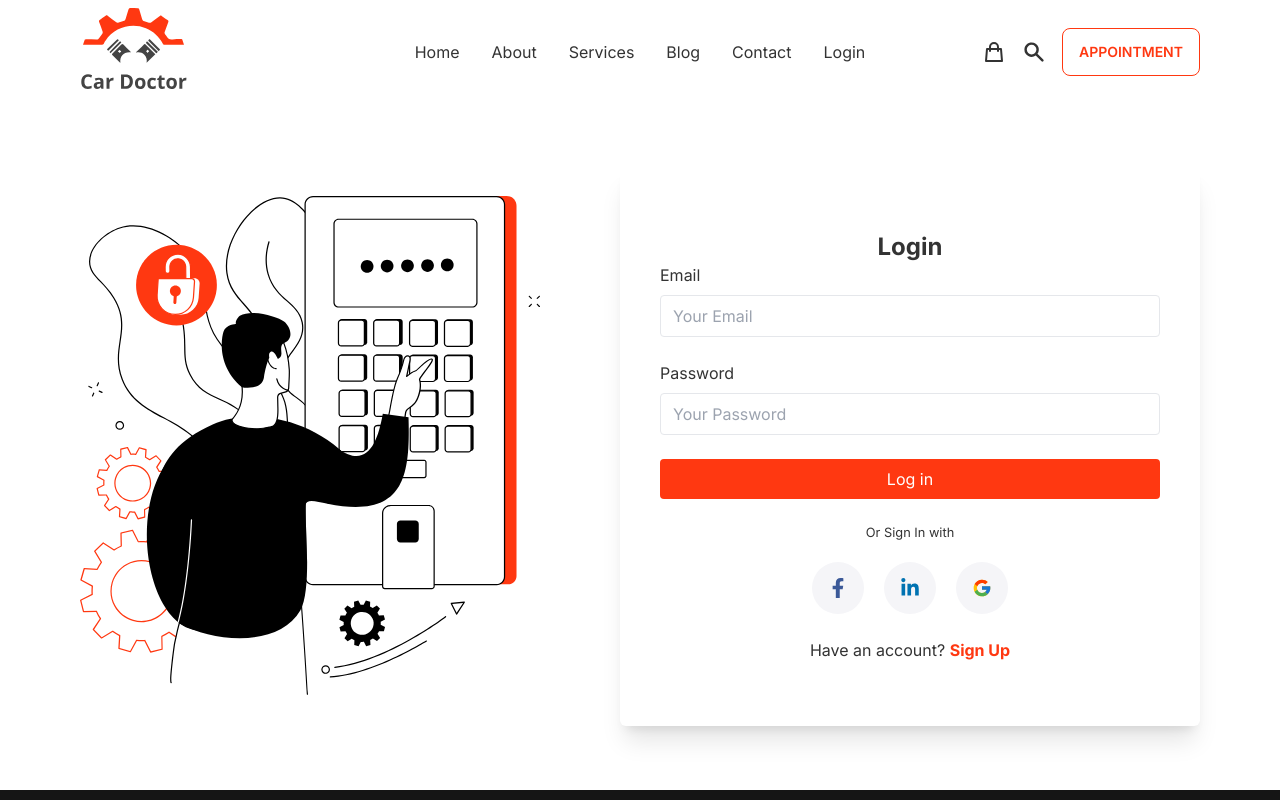
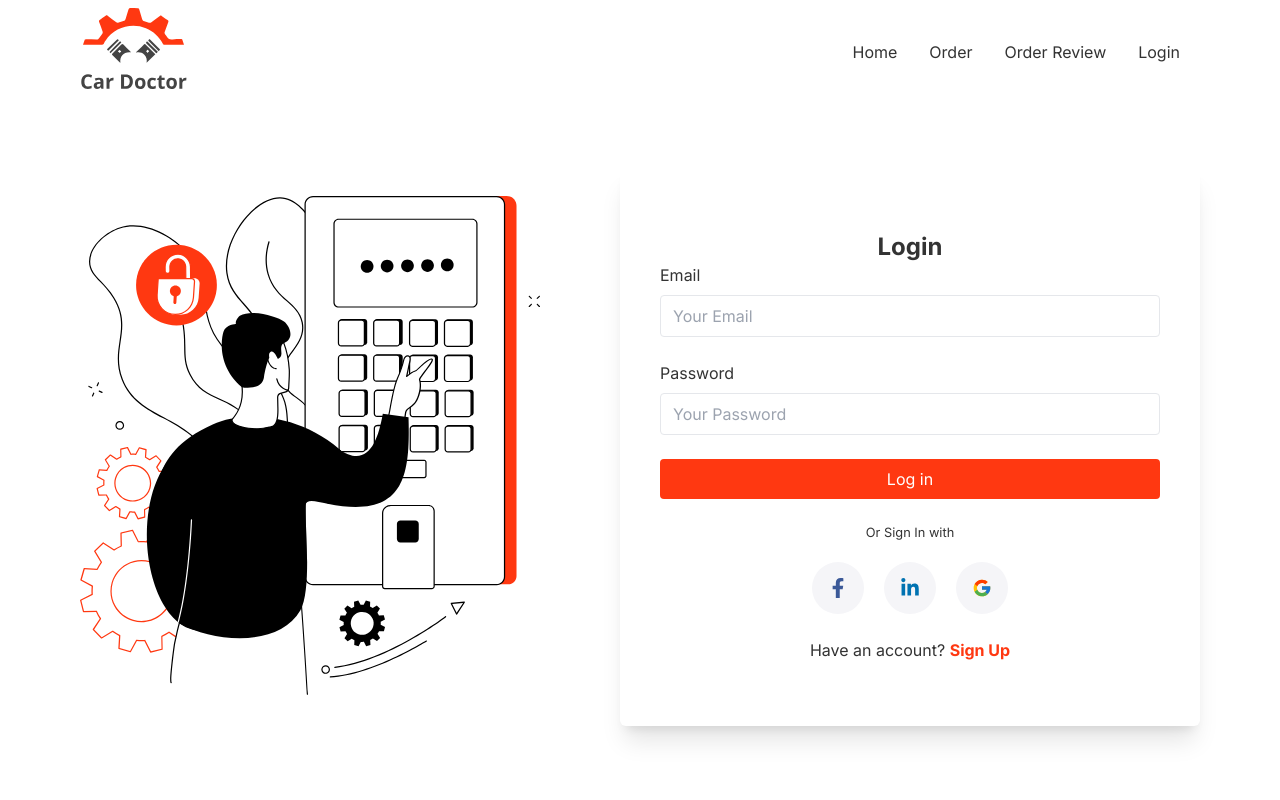
Before and after one commit to noyonalways/car-doctor, a React (Vite) app: page /login in a window 1280 px wide. Shown: the top 800 px of the page. Built offline with nearby package versions, Linux system fonts and the light colour scheme.

Commit message:
loginand signup page update

```diff
--- /dev/null
+++ b/src/Layouts/Authentication.jsx
@@ -0,0 +1,15 @@
+import React from "react";
+import { Outlet } from "react-router-dom";
+import Navbar from "../shared/Navbar";
+import ShortNavbar from "../shared/ShortNavbar";
+
+const Authentication = () => {
+	return (
+		<div>
+			<ShortNavbar />
+			<Outlet />
+		</div>
+	);
+};
+
+export default Authentication;
--- a/src/Pages/NotFound/NotFound.jsx
+++ b/src/Pages/NotFound/NotFound.jsx
@@ -1,14 +1,24 @@
-import React from 'react';
-import notFoundImage from '../../assets/icons/404.svg'
+import React from "react";
+import { Link, useNavigate } from "react-router-dom";
+import notFoundImage from "../../assets/icons/404.svg";
 
 const NotFound = () => {
-    return (
-        <section className='py-44'>
-            <div className="container flex justify-center items-center">
-                <img className='max-w-xs md:max-w-md' src={notFoundImage} alt="" />
-            </div>
-        </section>
-    );
+	const navigate = useNavigate();
+	return (
+		<section className="py-44 flex items-center justify-center h-screen">
+			<div className="container flex justify-center items-center">
+				<div>
+					<img className="max-w-xs md:max-w-md" src={notFoundImage} alt="" />
+					<div className="flex justify-center mt-10 items-center space-x-5">
+						<button className="btn btn-outline btn-primary" onClick={() => navigate(-1)}>Go back</button>
+						<Link to="/" className="btn btn-outline btn-primary">
+							Back to Home
+						</Link>
+					</div>
+				</div>
+			</div>
+		</section>
+	);
 };
 
 export default NotFound;
--- /dev/null
+++ b/src/shared/ShortNavbar.jsx
@@ -0,0 +1,52 @@
+import React from "react";
+import { HiMenuAlt2 } from "react-icons/hi";
+import { Link } from "react-router-dom";
+import logo from "../assets/logo.svg";
+const ShortNavbar = () => {
+	const menuItems = (
+		<>
+			<li>
+				<a href="/#home">Home</a>
+			</li>
+			<li>
+				<a href="/order">Order</a>
+			</li>
+			<li>
+				<a href="/order">Order Review</a>
+			</li>
+			<li>
+				<Link to="/login">Login</Link>
+			</li>
+		</>
+	);
+	return (
+		<nav className="bg-base-100 sticky top-0 z-10">
+			<div className="container">
+				<div className="navbar px-0">
+					<div className="navbar-start">
+						<div className="dropdown ">
+							<label tabIndex={0} className="btn btn-ghost lg:hidden text-3xl">
+								<HiMenuAlt2 />
+							</label>
+							<ul
+								tabIndex={0}
+								className="menu menu-compact dropdown-content mt-3 p-2 shadow bg-base-100 rounded-box w-52"
+							>
+								{menuItems}
+							</ul>
+						</div>
+						<Link className="w-20 sm:w-auto ml-2 md:ml-0" to="/">
+							<img src={logo} alt="" />
+						</Link>
+					</div>
+
+					<div className="navbar-end hidden lg:flex">
+						<ul className="menu menu-horizontal px-1">{menuItems}</ul>
+					</div>
+				</div>
+			</div>
+		</nav>
+	);
+};
+
+export default ShortNavbar;
```
Also changed, not shown: src/routes/route.jsx (+11 -4 lines).
